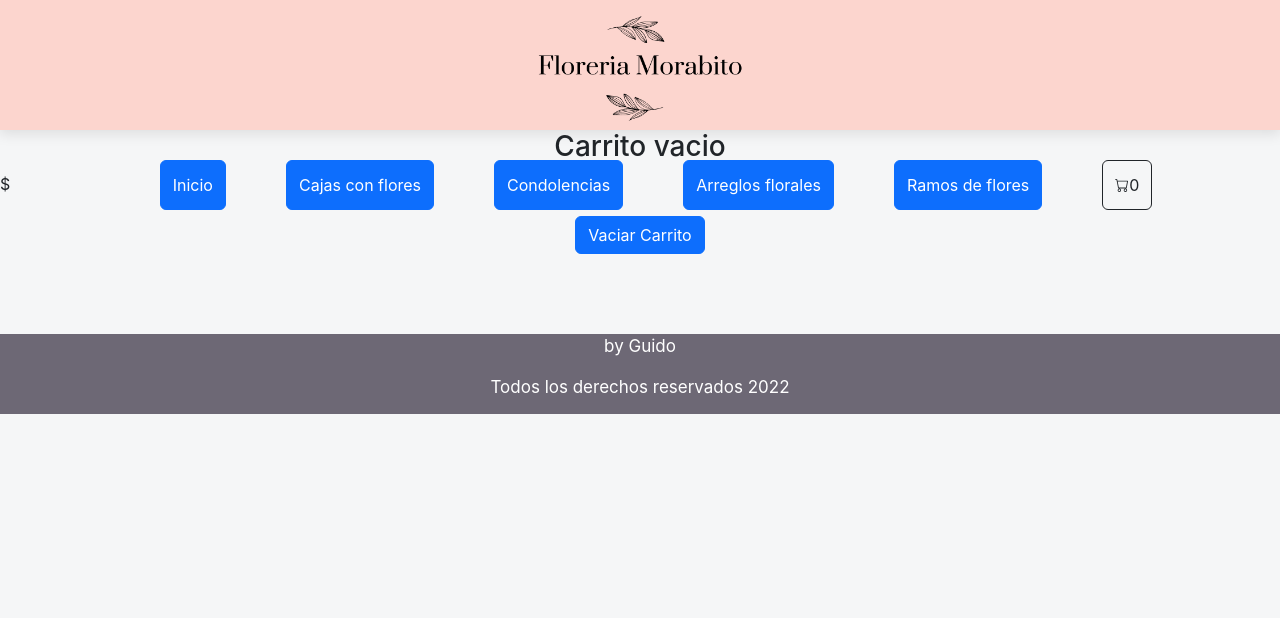
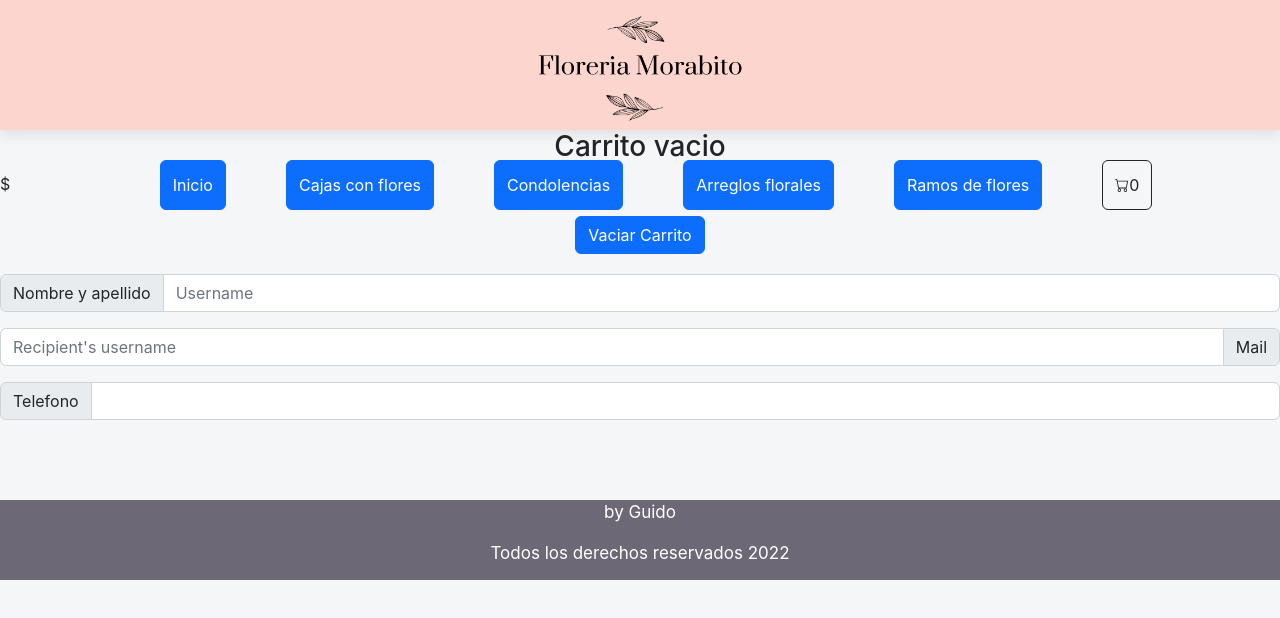
Before and after one commit to guidomora/react_Guido_Morabito, a React (Create React App) app in the folder my-app/: page /Cart in a window 1280 px wide. Shown: the top 618 px of the page. Built offline with nearby package versions, Linux system fonts and the light colour scheme.

Commit message:
carrito muestra id pero no lo demas

```diff
--- a/my-app/src/hooks/FireBase.js
+++ b/my-app/src/hooks/FireBase.js
@@ -28,22 +28,6 @@ export const getProductos = () => {
   return getDocs(q);
 };
 
-export const getProducts = async (categoryId) => {
-  if (categoryId) {
-    return await getProductosPorCategoria(categoryId);
-  } else {
-    return await getProductos();
-  }
-};
-
-export const getProductosPorCategoria = async (categoryId) => {
-  if (!categoryId) throw new Error("Missing categoriaId");
-
-  const productosList = collection(db, "items");
-  const q = query(productosList, where("tipo", "==", categoryId));
-  return await getDocs(q);
-};
-
 export const getDetail = async (productoId) => {
   if (!productoId) throw new Error("Missing productId");
 
--- a/my-app/src/views/CartViews.js
+++ b/my-app/src/views/CartViews.js
@@ -13,7 +13,8 @@ function Cart() {
         <div>
           <div className="contenedor-gral">
             {items.length ? (
-              items.map((element) => (
+              items.map(
+                (element) => (
                   <div>
                     <CartItem
                       id={element.id}
@@ -23,7 +24,9 @@ function Cart() {
                       imagen={element.imagen}
                     />
                   </div>
-              ), console.log(items))
+                ),
+                console.log(items)
+              )
             ) : (
               <h3> Carrito vacio</h3>
             )}
@@ -36,6 +39,44 @@ function Cart() {
               Vaciar Carrito
             </button>
           </div>
+          <div>
+            <div className="input-group mb-3">
+              <span className="input-group-text" id="basic-addon1">
+                Nombre y apellido
+              </span>
+              <input
+                type="text"
+                className="form-control"
+                placeholder="Username"
+                aria-label="Username"
+                aria-describedby="basic-addon1"
+              />
+            </div>
+
+            <div className="input-group mb-3">
+              <input
+                type="text"
+                className="form-control"
+                placeholder="Recipient's username"
+                aria-label="Recipient's username"
+                aria-describedby="basic-addon2"
+              />
+              <span className="input-group-text" id="basic-addon2">
+                Mail
+              </span>
+            </div>
+            <div className="input-group mb-3">
+              <span className="input-group-text" id="basic-addon3">
+                Telefono
+              </span>
+              <input
+                type="text"
+                className="form-control"
+                id="basic-url"
+                aria-describedby="basic-addon3"
+              />
+            </div>
+          </div>
         </div>
       )}
     </CartContext.Consumer>
--- a/my-app/src/views/Detail.js
+++ b/my-app/src/views/Detail.js
@@ -11,6 +11,8 @@ function Detail() {
   const [resultados, setResultados] = useState([]);
   const [unidadProducto, setUnidadProducto] = useState();
   const { addItem } = useCartContext();
+  console.log(params.id)
+
 
   useEffect(() => {
     getDetail(params.id)
@@ -26,10 +28,10 @@ function Detail() {
   const onAdd = (c) => {
     alert(`Agregaste ${c} unidades`);
     addItem({
-      id: resultados.id,
-      title: resultados.titulo,
-      price: resultados.precio,
-      image: resultados.imagen,
+      id: params.id,
+      title: params.titulo,
+      price: params.precio,
+      image: params.imagen,
       cantidad: c,
     });
     setUnidadProducto(false);
```
Also changed, not shown: my-app/src/componente/ItemListContainer.js (+0 -27 lines). Lines whose indentation alone changed are shown as unchanged.
